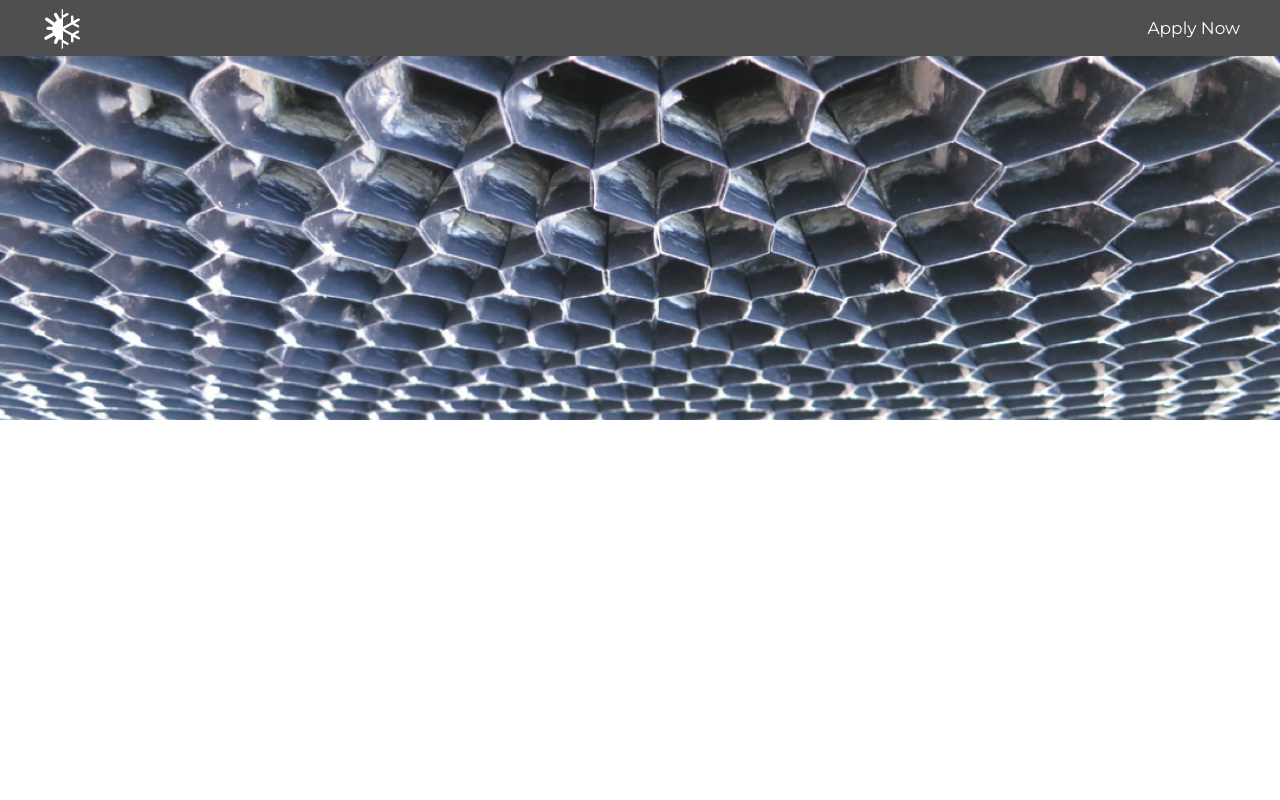
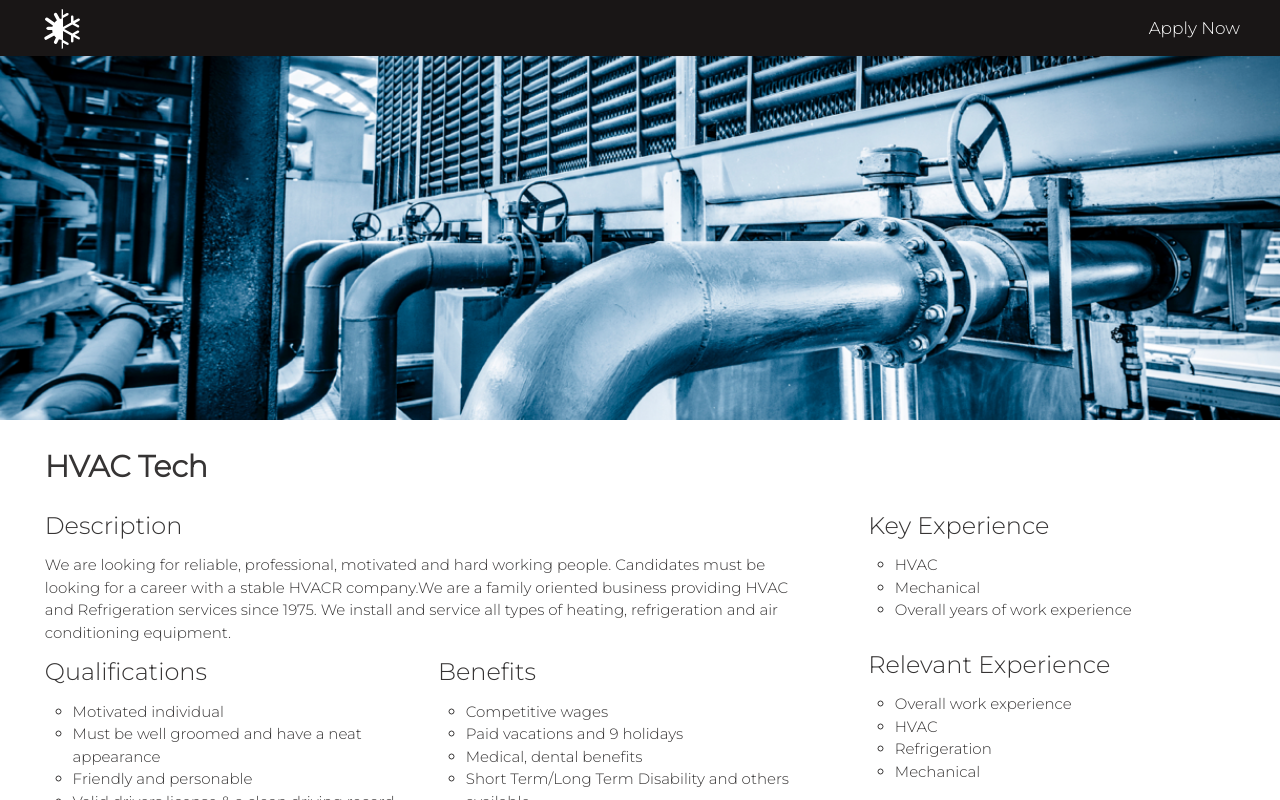
Before and after one commit to limawebdev1/expedition-job-app, a React (Create React App) app in the folder client/: page / in a window 1280 px wide. Built offline with nearby package versions, Linux system fonts and the light colour scheme.

Commit message:
home page complete

```diff
--- a/client/public/index.html
+++ b/client/public/index.html
@@ -9,7 +9,7 @@
       homescreen on Android. See https://developers.google.com/web/fundamentals/engage-and-retain/web-app-manifest/
     -->
     <link rel="stylesheet" href="https://cdnjs.cloudflare.com/ajax/libs/materialize/1.0.0-beta/css/materialize.min.css">
-    <link href="https://fonts.googleapis.com/css?family=Montserrat" rel="stylesheet">
+    <link href="https://fonts.googleapis.com/css?family=Montserrat:300" rel="stylesheet">
     <link rel="manifest" href="%PUBLIC_URL%/manifest.json">
     <link rel="shortcut icon" href="%PUBLIC_URL%/favicon.ico">
     <!--
--- a/client/src/modules/global/Nav.jsx
+++ b/client/src/modules/global/Nav.jsx
@@ -17,7 +17,7 @@ export default class Nav extends Component {
             <Link to='/'><img alt="hvac company logo" className="nav-logo" src={hvacLogo} /></Link>
           </ToolbarGroup>
           <ToolbarGroup>
-            <Link to="/"><ToolbarTitle style={titleStyles} text="Apply Now" /></Link>
+            <Link to="/apply"><ToolbarTitle style={titleStyles} text="Apply Now" /></Link>
           </ToolbarGroup>
         </Toolbar>
       </div>
--- a/client/src/modules/global/styles/navStyles.js
+++ b/client/src/modules/global/styles/navStyles.js
@@ -1,5 +1,5 @@
 const toolbarStyles = {
-  backgroundColor: '#504F4F',
+  backgroundColor: '#191616',
   color: 'white',
 };
 
--- a/client/src/modules/home/page.jsx
+++ b/client/src/modules/home/page.jsx
@@ -1,10 +1,42 @@
 import React, { Component } from 'react';
+import { Link } from 'react-router-dom';
 
 import Nav from '../global/Nav';
-
+const job = {
+  title: 'HVAC Tech',
+  description: 'We are looking for reliable, professional, motivated and hard working people. Candidates must be looking for a career with a stable HVACR company.We are a family oriented business providing HVAC and Refrigeration services since 1975. We install and service all types of heating, refrigeration and air conditioning equipment.',
+  qualifications: ['Motivated individual', 'Must be well groomed and have a neat appearance', 'Friendly and personable', 'Valid drivers license & a clean driving record', 'Must agree to a background check and drug test', 'If an apprentice must be enrolled in school to forward your career' ],
+  benefits: ['Competitive wages', 'Paid vacations and 9 holidays', 'Medical, dental benefits', 'Short Term/Long Term Disability and others available', '401(k) Plan with available company match', 'Great working environment'],
+  key_experience: ['HVAC', 'Mechanical', 'Overall years of work experience'],
+  relevant_experience: ['Overall work experience', 'HVAC', 'Refrigeration', 'Mechanical']
+}
 class Home extends Component {
   constructor(){
     super();
+  }
+
+  renderQualifications = () => {
+    return job.qualifications.map((qualification, i) => {
+      return <li key={i}>{qualification}</li>
+    })
+  }
+
+  renderBenefits = () => {
+    return job.benefits.map((benefit, i) => {
+      return <li key={i}>{benefit}</li>
+    })
+  }
+
+  renderKeyExperience = () => {
+    return job.key_experience.map((experience, i) => {
+      return <li key={i}>{experience}</li>
+    })
+  }
+
+  renderRelevantExperience = () => {
+    return job.relevant_experience.map((experience, i) => {
+      return <li key={i}>{experience}</li>
+    })
   }
 
   render() {
@@ -12,6 +44,55 @@ class Home extends Component {
       <Nav />
       <div className="row splash-img">
       </div>
+      <div className="row job-info">
+        <h1>{job.title}</h1>
+        <div className="col s12 m8 job-body">
+          <div className="row">
+            <div className="col s12 description">
+              <h2>Description</h2>
+              <p>{job.description}</p>
+            </div>
+            <div className="col s12 m6 qualifications">
+              <h2>Qualifications</h2>
+              <ul className="qualifications-list">
+                {this.renderQualifications()}
+              </ul>
+            </div>
+            <div className="col s12 m6 benefits">
+              <h2>Benefits</h2>
+              <ul className="benefits-list">
+                {this.renderBenefits()}
+              </ul>
+            </div>
+            <div className="col s12 hide-on-med-and-up key-experience">
+              <h2>Key Experience</h2>
+              <ul className="key-experience-list">
+                {this.renderKeyExperience()}
+              </ul>
+            </div>
+            <div className="col s12 hide-on-med-and-up relevant-experience">
+              <h2>Relevant Experience</h2>
+              <ul className="relevant-experience-list">
+                {this.renderRelevantExperience()}
+              </ul>
+            </div>
+            <div className="col s12 hide-on-med-and-up apply-now">
+              <Link to='/apply'>Click here to apply now!</Link>
+            </div>
+          </div>
+        </div>
+        <div className="col s12 m4 hide-on-small-only experience">
+          <h2>Key Experience</h2>
+          <ul className="key-experience-list">
+            {this.renderKeyExperience()}
+          </ul>
+          <h2>Relevant Experience</h2>
+          <ul className="relevant-experience-list">
+            {this.renderRelevantExperience()}
+          </ul>
+          <Link to='/apply'>Click here to apply now!</Link>
+        </div>
+      </div>
     </div>);
   }
 };
--- a/client/src/stylesheets/_all.scss
+++ b/client/src/stylesheets/_all.scss
@@ -1,13 +1,26 @@
 .nav {
-  	position:fixed;
-  	z-index:100;
-  	top:0px;
-  	width:100%;
-  	img.nav-logo {
-  	  margin-left: 20px;
-      width: auto;
-      position:relative;
-      top:4px;
-  	  max-height: 40px;
-  	}
+	position: fixed;
+	z-index: 100;
+	top: 0px;
+	width: 100%;
+	img.nav-logo {
+		margin-left: 20px;
+		width: auto;
+		position: relative;
+		top: 4px;
+		max-height: 40px;
+	}
 }
+
+h1 {
+	font-size: 30px;
+	font-weight: bold;
+	margin: 0px;
+	padding: 0px;
+}
+
+h2 {
+	font-size: 24px;
+	margin: 0px;
+	padding: 0px;
+}
--- a/client/src/stylesheets/_home.scss
+++ b/client/src/stylesheets/_home.scss
@@ -10,3 +10,49 @@
   background-size: cover;
   background-position: center center;
 }
+
+.job-info {
+  width: 93%;
+  margin: auto;
+  h1 {
+    margin-top: 30px;
+    margin-bottom: 30px;
+  }
+  .job-body {
+    margin: 0px;
+    padding: 0px;
+    padding-right: 2.5%;
+    .row {
+      .col {
+        margin: 0px;
+        ul {
+          li {
+            list-style-type: circle;
+            margin-left: 7.5%;
+          }
+        }
+      }
+      a {
+        font-size: 18px;
+      }
+    }
+  }
+  .experience {
+    padding-left: 2.5%;
+    ul {
+      li {
+        list-style-type: circle;
+        margin-left: 7.5%;
+      }
+    }
+    .key-experience-list {
+      margin-bottom: 30px;
+    }
+    .relevant-experience-list {
+      margin-bottom: 30px;
+    }
+    a {
+      font-size: 18px;
+    }
+  }
+}
--- a/client/src/stylesheets/main.css
+++ b/client/src/stylesheets/main.css
@@ -23,7 +23,18 @@ div {
       position: relative;
       top: 4px;
       max-height: 40px; }
+  div h1 {
+    font-size: 30px;
+    font-weight: bold;
+    margin: 0px;
+    padding: 0px; }
+  div h2 {
+    font-size: 24px;
+    margin: 0px;
+    padding: 0px; }
 
+.home {
+  padding-bottom: 60px; }
   .home .splash-img {
     height: 310px;
     background-image: url("../assets/images/home-splash-small.png");
@@ -35,3 +46,31 @@ div {
         background-image: url("../assets/images/home-splash-large.png");
         background-size: cover;
         background-position: center center; } }
+  .home .job-info {
+    width: 93%;
+    margin: auto; }
+    .home .job-info h1 {
+      margin-top: 30px;
+      margin-bottom: 30px; }
+    .home .job-info .job-body {
+      margin: 0px;
+      padding: 0px;
+      padding-right: 2.5%; }
+      .home .job-info .job-body .row .col {
+        margin: 0px; }
+        .home .job-info .job-body .row .col ul li {
+          list-style-type: circle;
+          margin-left: 7.5%; }
+      .home .job-info .job-body .row a {
+        font-size: 18px; }
+    .home .job-info .experience {
+      padding-left: 2.5%; }
+      .home .job-info .experience ul li {
+        list-style-type: circle;
+        margin-left: 7.5%; }
+      .home .job-info .experience .key-experience-list {
+        margin-bottom: 30px; }
+      .home .job-info .experience .relevant-experience-list {
+        margin-bottom: 30px; }
+      .home .job-info .experience a {
+        font-size: 18px; }
--- a/client/src/stylesheets/main.scss
+++ b/client/src/stylesheets/main.scss
@@ -18,4 +18,5 @@ div {
 
 .home {
   @import './home';
+  padding-bottom:60px;
 }
```
Also changed, not shown: client/src/assets/images/home-splash-large.png, client/src/assets/images/home-splash-small.png. Lines whose indentation alone changed are shown as unchanged.
